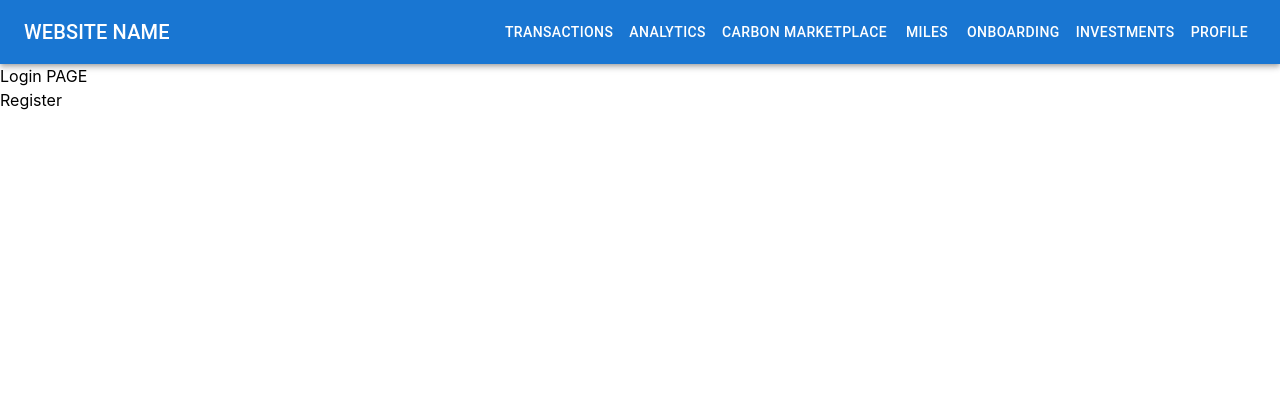
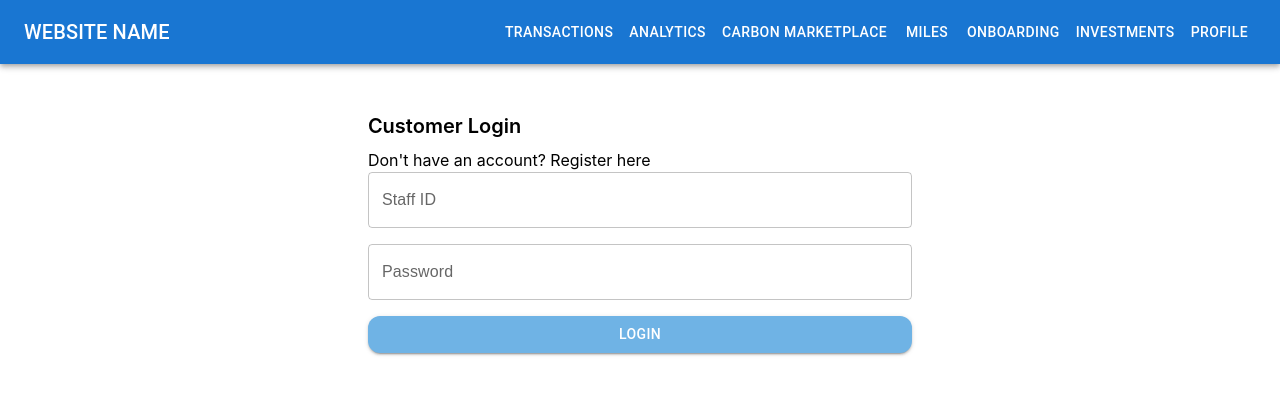
Before and after one commit to kaifeng101/dbea, a React (Create React App) app in the folder fin-daddy/my-app/: page / in a window 1280 px wide. Shown: the top 394 px of the page. Built offline with nearby package versions, Linux system fonts and the light colour scheme.

Commit message:
login and user session

```diff
--- /dev/null
+++ b/fin-daddy/my-app/src/components/Login.js
@@ -0,0 +1,234 @@
+import React, { useState } from "react";
+import { useDispatch, useSelector } from "react-redux";
+import { login, logout } from "../redux/userSlice";
+import {
+  TextField,
+  Button,
+  Container,
+  Box,
+  Alert,
+  Slide,
+  Snackbar,
+} from "@mui/material";
+import axios from "axios";
+import { Link } from "react-router-dom";
+
+function SlideTransition(props) {
+  return <Slide {...props} direction="down" />;
+}
+
+const LoginComponent = () => {
+  const [certificateNo, setCertificateNo] = useState("");
+  const [password, setPassword] = useState("");
+  const [error, setError] = useState("");
+
+  const [openSnackbar, setOpenSnackbar] = useState(false);
+  const [snackbarMessage, setSnackbarMessage] = useState("");
+  const [snackbarSeverity, setSnackbarSeverity] = useState("success");
+  const dispatch = useDispatch();
+  const user = useSelector((state) => state.user);
+
+  const fetchCustomer = async (certificateNo) => {
+    try {
+      const url = `https://smuedu-dev.outsystemsenterprise.com/gateway/rest/customer?CertificateNo=${certificateNo}`;
+      const username = "12173e30ec556fe4a951";
+      const password =
+        "2fbbd75fd60a8389b82719d2dbc37f1eb9ed226f3eb43cfa7d9240c72fd5+bfc89ad4-c17f-4fe9-82c2-918d29d59fe0";
+
+      const basicAuth = "Basic " + btoa(`${username}:${password}`);
+
+      const response = await axios.get(url, {
+        headers: {
+          Authorization: basicAuth,
+          "Content-Type": "application/json",
+        },
+      });
+      console.log("Customer: ", response.data);
+      const customerInfo = {
+        certificate: response.data.certificate.certificateNo,
+        customerId: response.data.customer.customerId,
+        bankId: response.data.profile.BankId,
+      };
+      return customerInfo;
+    } catch (error) {
+      console.error("Error fetching customer: ", error);
+    }
+  };
+
+  const handleLogin = async (e) => {
+    e.preventDefault();
+
+    setError("");
+
+    if (!certificateNo) {
+      setError("Please enter a certificate number.");
+      return;
+    }
+    if (!password) {
+      setError("Please enter your password.");
+      return;
+    }
+
+    try {
+      const foundUser = await fetchCustomer(certificateNo);
+
+      if (foundUser) {
+        if (password === certificateNo) {
+          const userInfo = foundUser;
+          console.log(foundUser);
+          setSnackbarMessage("Successfully Logged In");
+          setSnackbarSeverity("success");
+          setOpenSnackbar(true);
+          dispatch(login(userInfo));
+          setError("");
+          setCertificateNo("");
+          setPassword("");
+        } else {
+          setError("Invalid Password. Please try again.");
+        }
+      } else {
+        setError("Invalid credentials. Please try again.");
+      }
+    } catch (error) {
+      setError("An error occurred. Please try again.");
+    }
+  };
+
+  const handleLogout = () => {
+    dispatch(logout());
+    setSnackbarMessage("Successfully Logged Out");
+    setSnackbarSeverity("success");
+    setOpenSnackbar(true);
+  };
+
+  const handleSnackbarClose = (event, reason) => {
+    if (reason === "clickaway") {
+      return;
+    }
+    setOpenSnackbar(false);
+  };
+
+  return (
+    <Container
+      maxWidth="sm"
+      className="flex justify-center pt-10 items-center align-middle"
+    >
+      <Box
+        sx={{
+          display: "flex",
+          flexDirection: "column",
+          alignItems: "center",
+        }}
+      >
+        {user.isLoggedIn ? (
+          <Box sx={{ textAlign: "center" }}>
+            <Button
+              variant="contained"
+              color="secondary"
+              onClick={handleLogout}
+            >
+              Logout
+            </Button>
+          </Box>
+        ) : (
+          <Box sx={{ width: "100%" }}>
+            <div></div>
+            <div>
+              <div className="font-semibold text-xl py-2">Customer Login</div>
+              <div>
+                Don't have an account? Register{" "}
+                {/* <Link to="/register" className="text-blue-400 cursor-pointer"> */}
+                here
+                {/* </Link> */}
+              </div>
+            </div>
+            {error && (
+              <Alert severity="error" sx={{ mb: 2 }}>
+                {error}
+              </Alert>
+            )}
+            <form onSubmit={handleLogin}>
+              <TextField
+                fullWidth
+                label="Staff ID"
+                variant="outlined"
+                value={certificateNo}
+                onChange={(e) => setCertificateNo(e.target.value)}
+                placeholder="Enter your Certificate Number"
+                sx={{
+                  mb: 2,
+                  "& .MuiFormLabel-root": {
+                    fontFamily: "'Montserrat', sans-serif",
+                  },
+                  "& .MuiInputBase-root": {
+                    fontFamily: "'Montserrat', sans-serif",
+                  },
+                }}
+                type="number"
+              />
+              <TextField
+                fullWidth
+                type="password"
+                label="Password"
+                variant="outlined"
+                value={password}
+                onChange={(e) => setPassword(e.target.value)}
+                placeholder="Enter your Password"
+                sx={{
+                  mb: 2,
+                  "& .MuiFormLabel-root": {
+                    fontFamily: "'Montserrat', sans-serif",
+                  },
+                  "& .MuiInputBase-root": {
+                    fontFamily: "'Montserrat', sans-serif",
+                  },
+                }}
+              />
+              <Button
+                variant="contained"
+                fullWidth
+                onClick={handleLogin}
+                type="submit"
+                sx={{
+                  borderRadius: "12px",
+                  color: "#fff", // Text color
+                  borderColor: "#6fb3e5", // Border color (outline color)
+                  backgroundColor: "#6fb3e5", // Hover background color
+                  "&:hover": {
+                    backgroundColor: "#d1d5db", // Hover background color
+                    borderColor: "#d1d5db",
+                  },
+                  "& .MuiFormLabel-root": {
+                    fontFamily: "'Montserrat', sans-serif",
+                  },
+                  "& .MuiInputBase-root": {
+                    fontFamily: "'Montserrat', sans-serif",
+                  },
+                }}
+              >
+                Login
+              </Button>
+            </form>
+          </Box>
+        )}
+      </Box>
+      <Snackbar
+        open={openSnackbar}
+        autoHideDuration={6000}
+        onClose={handleSnackbarClose}
+        anchorOrigin={{ vertical: "top", horizontal: "center" }}
+        TransitionComponent={SlideTransition}
+      >
+        <Alert
+          onClose={handleSnackbarClose}
+          severity={snackbarSeverity}
+          sx={{ width: "100%" }}
+        >
+          {snackbarMessage}
+        </Alert>
+      </Snackbar>
+    </Container>
+  );
+};
+
+export default LoginComponent;
--- a/fin-daddy/my-app/src/pages/login.js
+++ b/fin-daddy/my-app/src/pages/login.js
@@ -1,14 +1,14 @@
 import React, { useState, useEffect, useCallback, useMemo} from "react";
 import { useSelector } from "react-redux";
 import { selectUser } from "../redux/userSlice";
-import { useParams, useNavigate } from "react-router-dom";
+// import { useParams, useNavigate } from "react-router-dom";
+import LoginComponent from "../components/Login";
 
 
 const Login = () => {
   return (
-    <div>
-        <h1>Login PAGE</h1>
-        <h1>Register</h1>
+    <div className="flex justify-center">
+        <LoginComponent/>
     </div>
   );
 };
```
Also changed, not shown: fin-daddy/my-app/src/App.js (+19 -21 lines).
